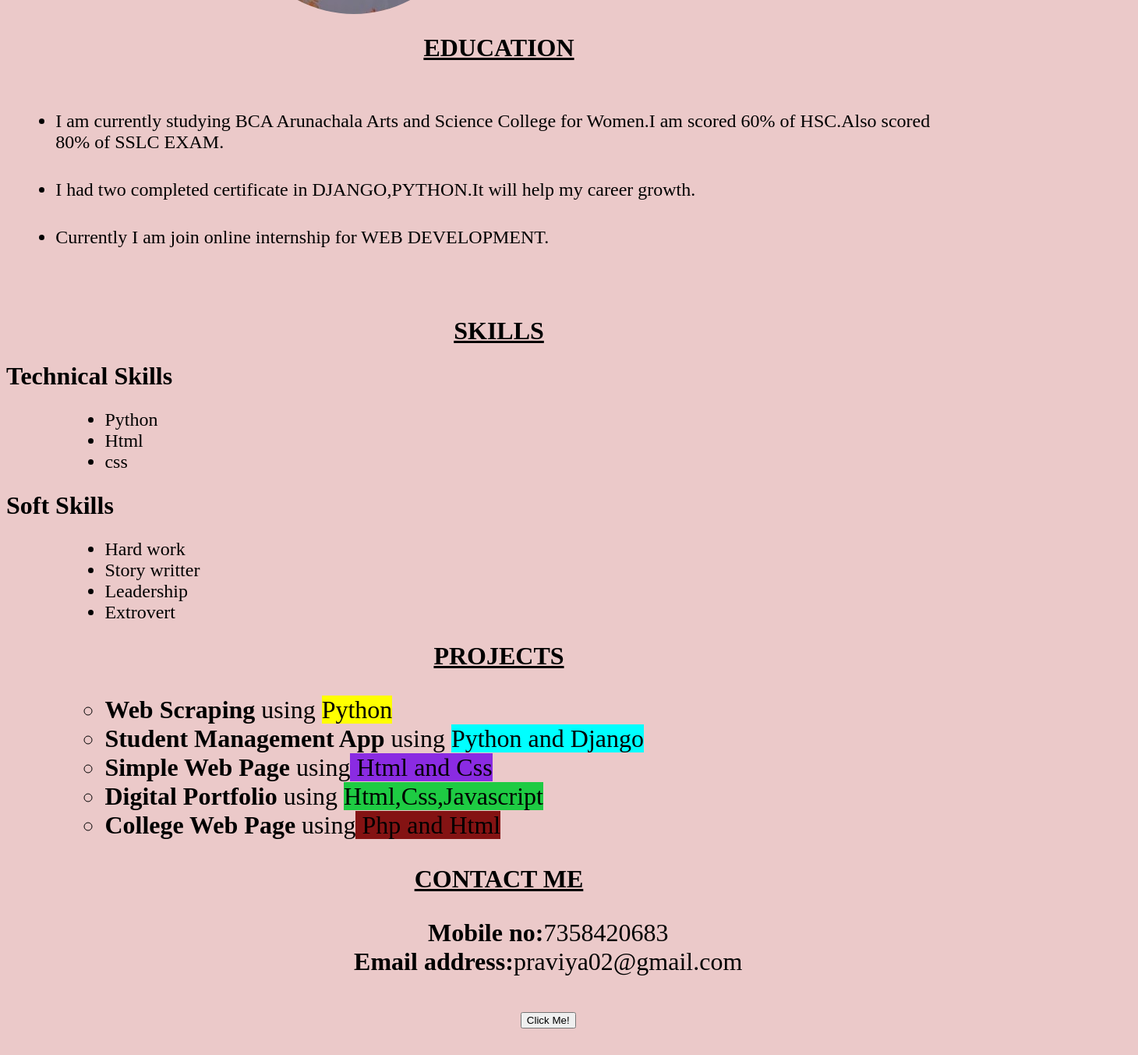
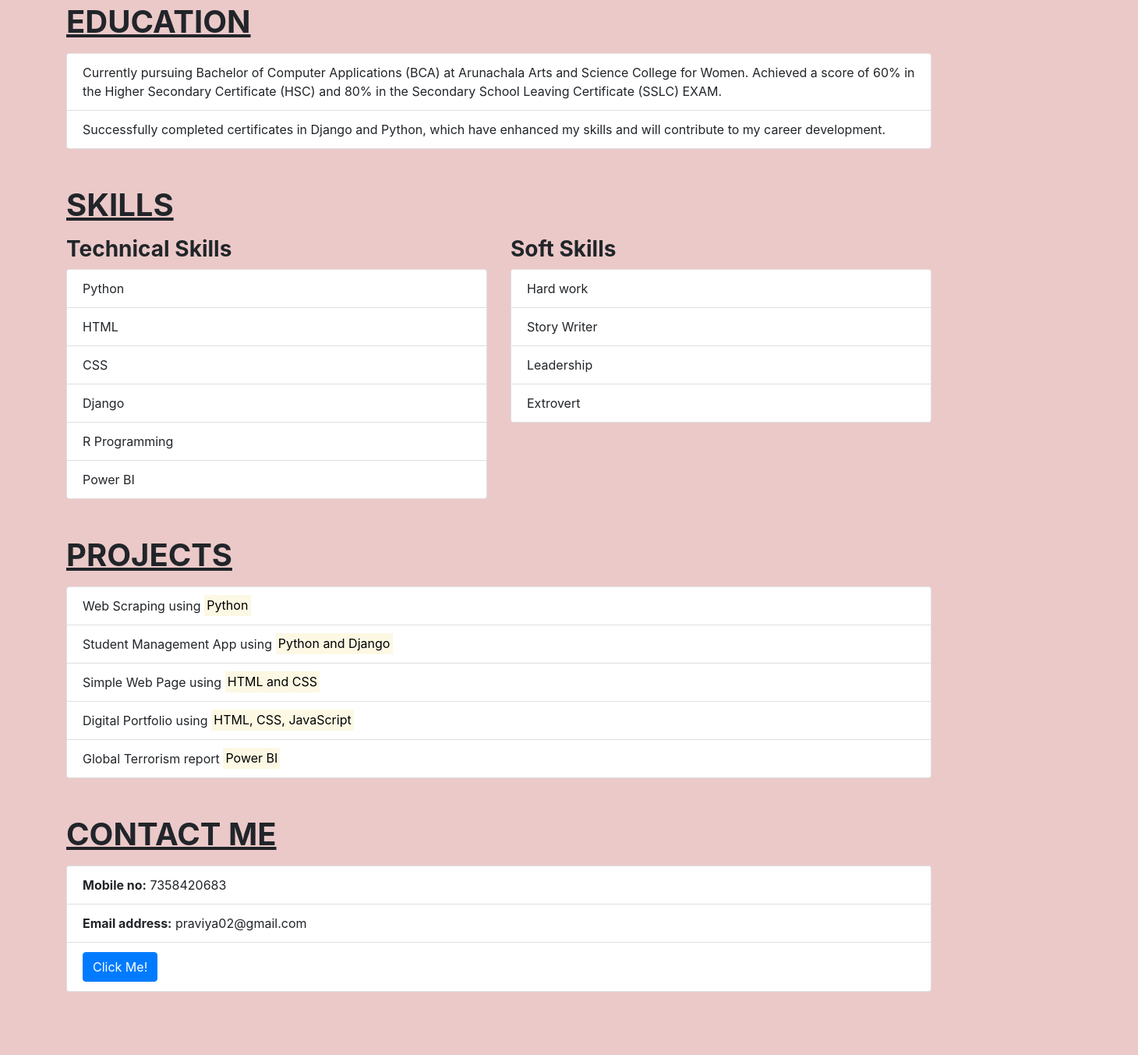
Before and after one commit to suriyapravee/digital_portfolio, a plain HTML site: page index.html in a window 1280 px wide. Shown: the part 653-2006 px from the top of the page at 78% size, 1460 px wide, since content can reach past the window. After the commit the page ends 1941 px from the top, so only its background shows below. Drawn offline with nearby package versions, Linux system fonts and the light colour scheme.

Commit message:
Update index.html

```diff
--- a/index.html
+++ b/index.html
@@ -3,111 +3,107 @@
 <head>
     <meta charset="UTF-8">
     <meta name="viewport" content="width=device-width, initial-scale=1.0">
-    <title>my profile</title>
+    <title>My Profile</title>
+    <link rel="stylesheet" href="https://stackpath.bootstrapcdn.com/bootstrap/4.5.2/css/bootstrap.min.css">
+</head>
+<body style="background-color: rgba(182, 57, 57, 0.27);">
 
-</head>
-<style>
-    li:hover{
-
-        font-family:'Franklin Gothic Medium', 'Arial Narrow', Arial, sans-serif ;
-
-    }
-    h1:hover{
-
-        font-family:'Franklin Gothic Medium', 'Arial Narrow', Arial, sans-serif ;
-
-    }
-    p:hover{
-
-        font-family:'Franklin Gothic Medium', 'Arial Narrow', Arial, sans-serif ;
-
-    }
-
-</style>
-<body style="background-color: rgba(182, 57, 57, 0.27);">
-    <div id="base" style="height: 30%;width: 20%;padding:2%;">
-        <nav id="link">
-            <h1 style="font-size: 300%;position: absolute;color:black;">SURIYA LATHA</h1>
-            <ul id="li_con" style="font-size:large;display:inline-flex;padding-left: 20%;list-style-type: none;">
-                <li style="padding-left: 100%;"><a href="#about">ABOUT</a></li>
-                <li style="padding-left: 20%;"><a href="#qulification">EDUCATION</a></li>
-                <li style="padding-left: 20%;"><a href="#skills">SKILLS</a></li>
-                <li style="padding-left: 20%;"><a href="#project">PROJECT</a></li>
-                <li style="padding-left: 20%;"><a href="#details">CONTACT</a></li>
-                <li style="padding-left: 20%;"><a href="resume.pdf">RESUME</a></li>
+<div class="container">
+    <nav class="navbar navbar-expand-lg navbar-light bg-light">
+        <a class="navbar-brand" href="#">SURIYA LATHA</a>
+        <button class="navbar-toggler" type="button" data-toggle="collapse" data-target="#navbarNav" aria-controls="navbarNav" aria-expanded="false" aria-label="Toggle navigation">
+            <span class="navbar-toggler-icon"></span>
+        </button>
+        <div class="collapse navbar-collapse" id="navbarNav">
+            <ul class="navbar-nav ml-auto">
+                <li class="nav-item"><a class="nav-link" href="#about">ABOUT</a></li>
+                <li class="nav-item"><a class="nav-link" href="#education">EDUCATION</a></li>
+                <li class="nav-item"><a class="nav-link" href="#skills">SKILLS</a></li>
+                <li class="nav-item"><a class="nav-link" href="#projects">PROJECTS</a></li>
+                <li class="nav-item"><a class="nav-link" href="#contact">CONTACT</a></li>
+                <li class="nav-item"><a class="nav-link" href="23_03_24 resume.pdf" download="resume">RESUME</a></li>
+            </ul>
+        </div>
+    </nav>
 
 
-
-            </ul>
-
-        </nav>
-
+    <div id="about" class="mt-5">
+        <div class="row">
+            <div class="col-md-4">
+                <img src="./s11.jpg" class="img-fluid rounded-circle" alt="SURIYA LATHA">
+            </div>
+            <div class="col-md-8">
+                <h1 class="mt-3"><u><b>ABOUT ME</b></u></h1>
+                <p class="text-dark">
+                    <p style="color:black;padding-left: 10%;padding-top: 10%;padding-right: 10%;font-size: xx-large;">
+                        Hello, I'm SURIYA LATHA, an aspiring IT enthusiast ready to embark on an exhilarating journey through the realm of technology. I am deeply passionate about the world of IT, driven by the belief in the transformative power of innovation.
+                    </p>
+                </p>
+            </div>
+        </div>
     </div>
 
-    <div id="about" style="display: inline-flex;">
-        <img src="./suriyaa.jpg" style="margin-left:20%;border-radius: 90%;margin-top: 5%;">
-        <center>
-            <h1  style="padding-top: 10%;"><u><b>ABOUT ME</b></u></h1>
-        <p style="color:black;padding-left: 10%;padding-top: 10%;padding-right: 10%;font-size: xx-large;">
+    <div id="education" class="mt-5">
+        <h1 class="mb-3"><u><b>EDUCATION</b></u></h1>
+        <ul class="list-group">
+            <li class="list-group-item">Currently pursuing Bachelor of Computer Applications (BCA) at Arunachala Arts and Science College for Women. Achieved a score of 60% in the Higher Secondary Certificate (HSC) and 80% in the Secondary School Leaving Certificate (SSLC) EXAM.</li>
+            <li class="list-group-item">Successfully completed certificates in Django and Python, which have enhanced my skills and will contribute to my career development.</li>
 
-            Hello, I'm SURIYA LATHA, a budding IT enthusiast eager to embark on an exciting journey in the world of technology. I'm passionate about all things IT, and I believe in the transformative power of innovation.
-            </p>
-        </center>
+        </ul>
+    </div>
+
+    <div id="skills" class="mt-5">
+        <h1 class="mb-3"><u><b>SKILLS</b></u></h1>
+        <div class="row">
+            <div class="col-md-6">
+                <h3><b>Technical Skills</b></h3>
+                <ul class="list-group">
+                    <li class="list-group-item">Python</li>
+                    <li class="list-group-item">HTML</li>
+                    <li class="list-group-item">CSS</li>
+                    <li class="list-group-item">Django</li>
+                    <li class="list-group-item">R Programming</li>
+                    <li class="list-group-item">Power BI </li>
+                </ul>
+            </div>
+            <div class="col-md-6">
+                <h3><b>Soft Skills</b></h3>
+                <ul class="list-group">
+                    <li class="list-group-item">Hard work</li>
+                    <li class="list-group-item">Story Writer</li>
+                    <li class="list-group-item">Leadership</li>
+                    <li class="list-group-item">Extrovert</li>
+                </ul>
+            </div>
         </div>
-    <div id="qulification">
-        <center>
-        <h1 style="font-size: xx-large;"><u><b>EDUCATION</b></u></h1>
-        </center>
-        <ul style="font-size: x-large;padding:5%;padding-top: 3%;">
+    </div>
 
-            <li >I am currently studying BCA Arunachala Arts and Science College for Women.I am scored 60% of HSC.Also scored 80% of SSLC EXAM.</li>
-            <li style="padding-top: 3%;"> I had two completed certificate in DJANGO,PYTHON.It will help my career growth.</li>
-            <li style="padding-top: 3%;">Currently I am join online internship for WEB DEVELOPMENT. </li></ul>
-        </div>
-   <div id="skills">
-    <center>
-        <h1 style="font-size: xx-large;"><u><b>SKILLS</b></u></h1>
-        </center>
-        <h1><b>Technical Skills</b></h1>
-        <ul style="font-size: x-large;padding-left: 10%;">
-            <li>Python</li>
-            <li>Html</li>
-            <li>css</li>
+    <div id="projects" class="mt-5">
+        <h1 class="mb-3"><u><b>PROJECTS</b></u></h1>
+        <ul class="list-group">
+            <li class="list-group-item">Web Scraping using <mark>Python</mark></li>
+            <li class="list-group-item">Student Management App using <mark>Python and Django</mark></li>
+            <li class="list-group-item">Simple Web Page using <mark>HTML and CSS</mark></li>
+            <li class="list-group-item">Digital Portfolio using <mark>HTML, CSS, JavaScript</mark></li>
+            <li class="list-group-item">Global Terrorism report <mark>Power BI</mark></li>
         </ul>
-        <h1><b>Soft Skills</b></h1>
-        <ul style="font-size: x-large;padding-left:10% ;">
-               <li>Hard work</li>
-               <li>Story writter </li>
-               <li>Leadership</li>
-               <li>Extrovert</li>
+    </div>
+
+    <div id="contact" class="mt-5">
+        <h1 class="mb-3"><u><b>CONTACT ME</b></u></h1>
+        <ul class="list-group">
+            <li class="list-group-item"><b>Mobile no:</b> 7358420683</li>
+            <li class="list-group-item"><b>Email address:</b> praviya02@gmail.com</li>
+            <li class="list-group-item">
+                <button type="button" class="btn btn-primary" onclick='document.getElementById("wish").innerHTML = "Thank you for your interest in me!"'>Click Me!</button>
+            </li>
         </ul>
+        <p id="wish" class="mt-3"></p>
+    </div>
+</div>
 
-   </div>
-   <div id="project">
-    <center>
-        <h1 style="font-size: xx-large;"><u><b>PROJECTS</b></u></h1>
-        </center>
-        <ul  style="font-size: xx-large;padding-left:10% ;list-style-type:circle;">
-            <li><b>Web Scraping </b>using <mark>Python</mark></li>
-            <li><b>Student Management App</b> using <mark style="background-color: aqua;">Python and Django</mark></li>
-            <li><b>Simple Web Page</b> using<mark  style="background-color: blueviolet;"> Html and Css</mark></li>
-            <li><b>Digital Portfolio</b> using <mark  style="background-color: rgb(30, 203, 67);" >Html,Css,Javascript</mark></li>
-            <li><b>College Web Page</b> using<mark  style="background-color: rgb(132, 19, 19);"> Php and Html</mark></li>
-        </ul>
-   </div>
-   <div id="details">
-    <center>
-        <h1 style="font-size: xx-large;"><u><b>CONTACT ME</b></u></h1>
-        </center>
-        <ul  style="font-size: xx-large;padding-left:10% ;list-style-type:none;">
-        <center>
-            <li><b>Mobile no:</b>7358420683</li>
-            <li><b>Email address:</b>praviya02@gmail.com</li>
-
-           <li><p id="wish"></p>
-
-            <button type="button" onclick='document.getElementById("wish").innerHTML = "Thank you for intersting on me"'>Click Me!</button></li>
-    </center>
-   </div>
+<script src="https://code.jquery.com/jquery-3.5.1.slim.min.js"></script>
+<script src="https://cdn.jsdelivr.net/npm/@popperjs/core@2.5.4/dist/umd/popper.min.js"></script>
+<script src="https://stackpath.bootstrapcdn.com/bootstrap/4.5.2/js/bootstrap.min.js"></script>
 </body>
 </html>
```
